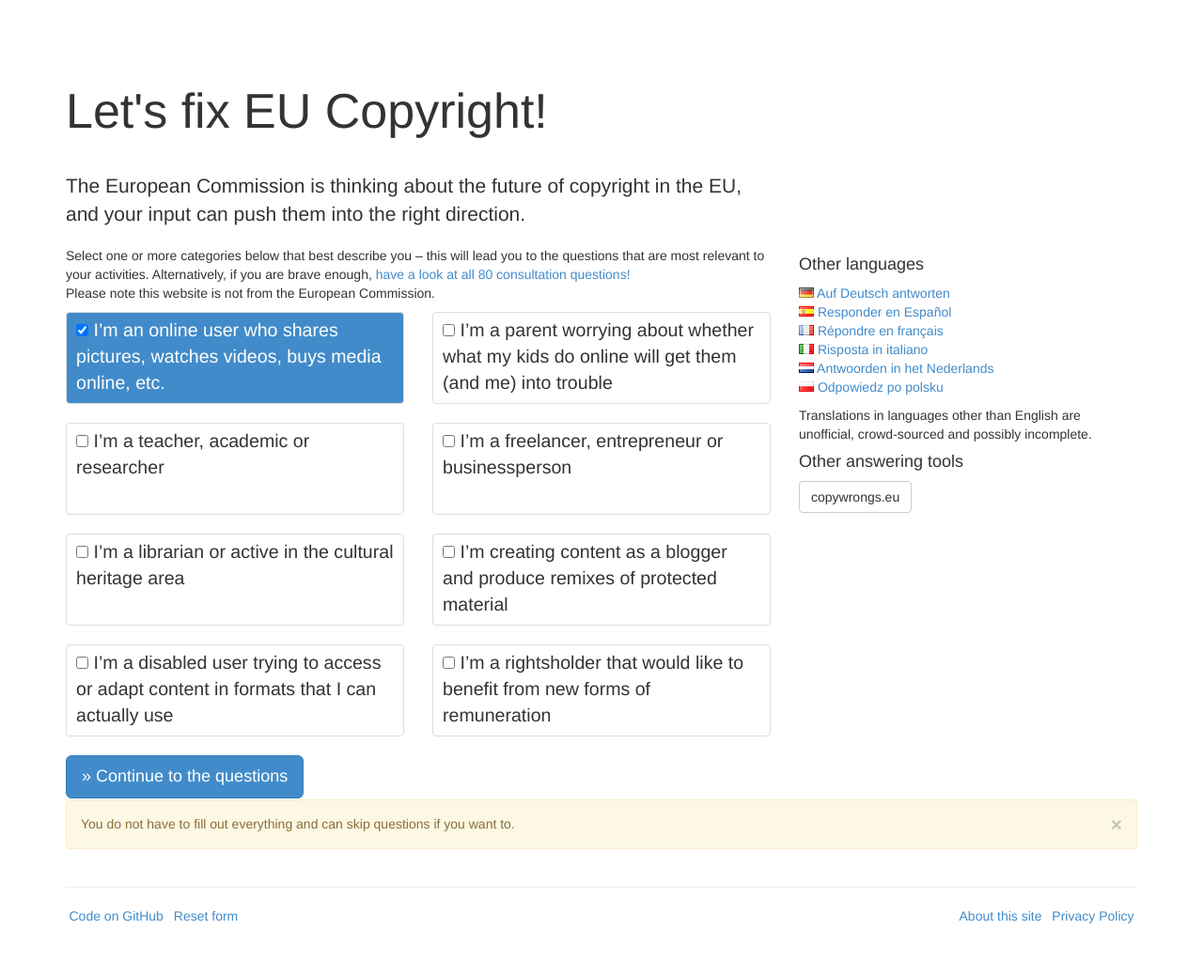
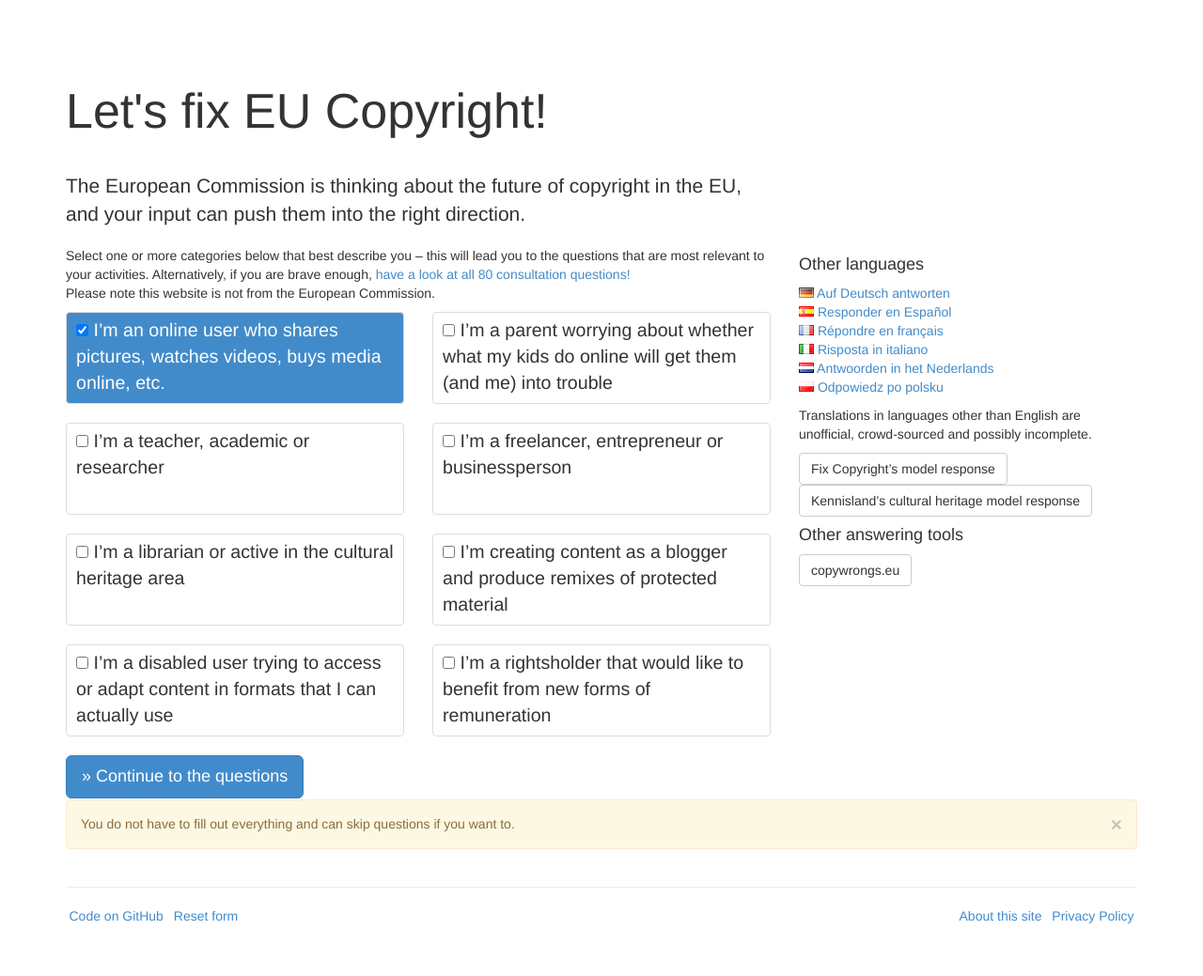
Before and after one commit to okfde/eucopyright, a Jekyll site: the page built from index.html, in a window 1280 px wide. Shown: the whole page at 94% size. Built offline with Jekyll 4.4.1, drawn with Linux system fonts in a browser that asks for light colours; comment, search, counter and statistics services are not loaded.

Commit message:
Add model response links

```diff
--- a/_layouts/persona.html
+++ b/_layouts/persona.html
@@ -127,6 +127,12 @@ questions:
       <p>
         {% if site.data.persona.translations.languagedisclaimer[page.language] %}{{ site.data.persona.translations.languagedisclaimer[page.language] }}{% else %}{{ site.data.persona.translations.languagedisclaimer.en }}{% endif %}
       </p>
+      <a href="http://copyright4creativity.eu/wp-content/uploads/2014/02/C4C-Consultation-Response-Final.pdf" class="btn btn-default">
+        Fix Copyright’s model response
+      </a>
+      <a href="http://copyright4creativity.eu/wp-content/uploads/2014/02/Kennisland-Model-Response-Cultural-Heritage.pdf" class="btn btn-default">
+        Kennisland’s cultural heritage model response
+      </a>
       <h4>{% if site.data.persona.translations.otherguides[page.language] %}{{ site.data.persona.translations.otherguides[page.language] }}{% else %}{{ site.data.persona.translations.otherguides.en }}{% endif %}</h4>
       <a href="http://www.copywrongs.eu/" class="btn btn-default">
         copywrongs.eu
```
